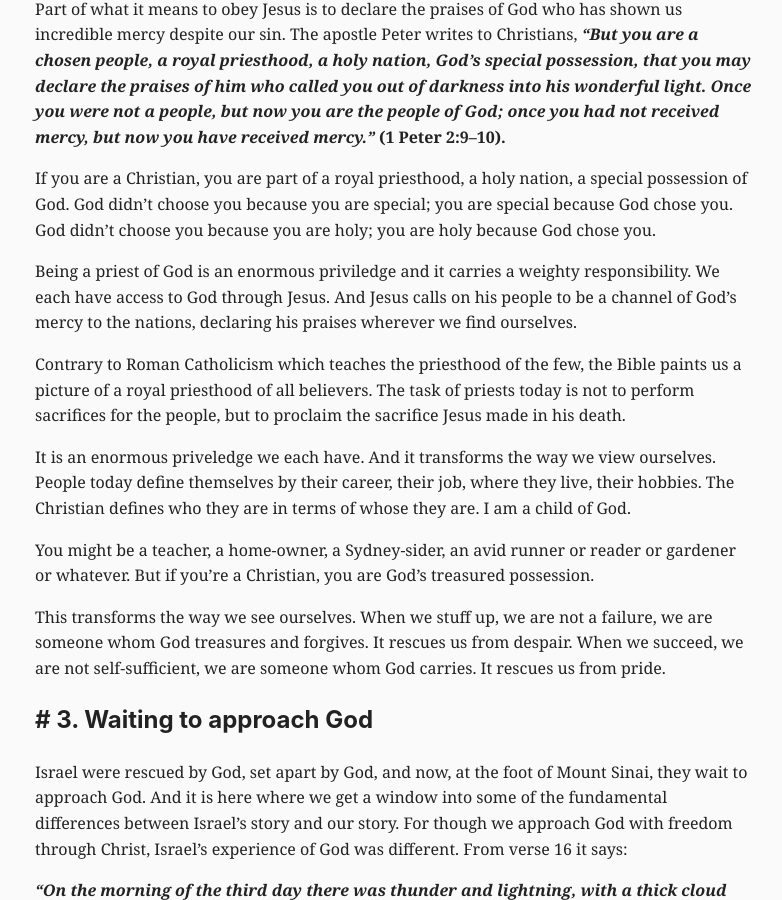
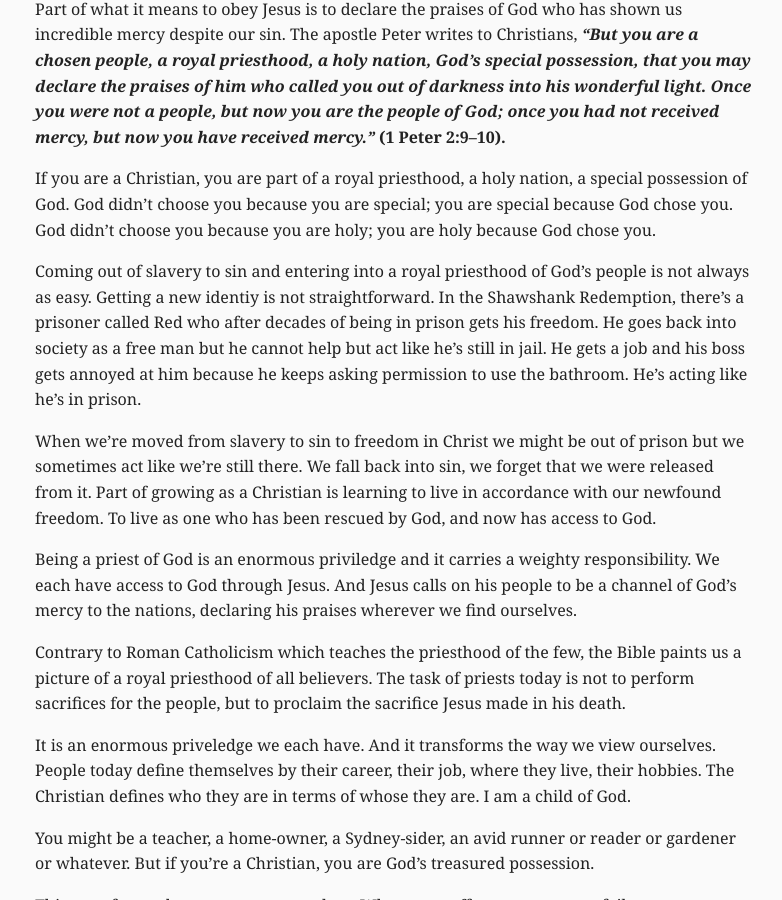
Before and after one commit to pipwitheridge/blog, a Jekyll site: the page built from _posts/2026-04-19-exodus-19-holy-nation.md, in a window 1280 px wide and 900 px high, scrolled down 4845 px. Shown: the whole window, without its empty margins (245-1027 px from the left). Built offline with Jekyll 4.4.1, drawn with Linux system fonts in a browser that asks for light colours; some of the changed text lies outside the part shown.

Commit message:
sermon ipdate

```diff
--- a/_posts/2026-04-19-exodus-19-holy-nation.md
+++ b/_posts/2026-04-19-exodus-19-holy-nation.md
@@ -103,6 +103,10 @@
 
 If you are a Christian, you are part of a royal priesthood, a holy nation, a special possession of God. God didn't choose you because you are special; you are special because God chose you. God didn't choose you because you are holy; you are holy because God chose you.
 
+Coming out of slavery to sin and entering into a royal priesthood of God's people is not always as easy. Getting a new identiy is not straightforward. In the Shawshank Redemption, there's a prisoner called Red who after decades of being in prison gets his freedom. He goes back into society as a free man but he cannot help but act like he's still in jail. He gets a job and his boss gets annoyed at him because he keeps asking permission to use the bathroom. He's acting like he's in prison.
+
+When we're moved from slavery to sin to freedom in Christ we might be out of prison but we sometimes act like we're still there. We fall back into sin, we forget that we were released from it. Part of growing as a Christian is learning to live in accordance with our newfound freedom. To live as one who has been rescued by God, and now has access to God.
+
 Being a priest of God is an enormous priviledge and it carries a weighty responsibility. We each have access to God through Jesus. And Jesus calls on his people to be a channel of God's mercy to the nations, declaring his praises wherever we find ourselves.
 
 Contrary to Roman Catholicism which teaches the priesthood of the few, the Bible paints us a picture of a royal priesthood of all believers. The task of priests today is not to perform sacrifices for the people, but to proclaim the sacrifice Jesus made in his death.
@@ -128,6 +132,10 @@
 
 ***"You have not come to a mountain that can be touched and that is burning with fire; to darkness, gloom and storm; to a trumpet blast or to such a voice speaking words that those who heard it begged that no further word be spoken to them, because they could not bear what was commanded: “If even an animal touches the mountain, it must be stoned to death.” The sight was so terrifying that Moses said, “I am trembling with fear.” But you have come to Mount Zion, to the city of the living God, the heavenly Jerusalem. You have come to thousands upon thousands of angels in joyful assembly, to the church of the firstborn, whose names are written in heaven. You have come to God, the Judge of all, to the spirits of the righteous made perfect, to Jesus the mediator of a new covenant...".* (Hebrews 12:18–24).**
 
+Maybe your experience of approaching God has felt more like that first mountain, and it's looked more like the experience of Israel at Mount Sinai. Maybe your experience has been one of fear, uncertainty. Maybe your view of God therefore has been of a God who is distant, a God who you cannot get close to and who will not draw close to you.
+
+In Jesus, we are able to come to the very presence of God.
+
 As we continue to study the book of Exodus, the difference between these two mountains will become clearer. But let me encourage you: the more we understand Israel's story, the more we'll understand our own. The more we see God at work in rescuing and restoring and equipping Israel as they look to the promised land, the more we'll understand what God has done in rescuing us and restoring us and equipping us for life as we look to the future hope He has promised.
 
 For now, in Jesus and through faith in Jesus we may approach God with freedom and confidence (Eph 3:12).
@@ -209,8 +215,13 @@
 
 —
 
-Shawshank redemption — Red asks to go to the bathroom. His boss has to say he doesn’t need to ask; just go. Even when we’re out of slavery, we don’t always believe it and we don’t always live like it.
 
 —-
 
 The problem with seeing ourselves in the story of Israel is we know the story goes bad. But our story is not bound up in Israel’s journey; it’s bound up in Jesus. Matt gospel
+
+---
+
+on declaring -- shorter chatechism -- The chief end of man is to glorify God and enjoy Him forever.
+
+Paul calls Christians "The Israel of God" (Gal 6:6).
```
Also changed, not shown: other parts of _posts/2026-04-19-exodus-19-holy-nation.md (+0 -2 lines).
